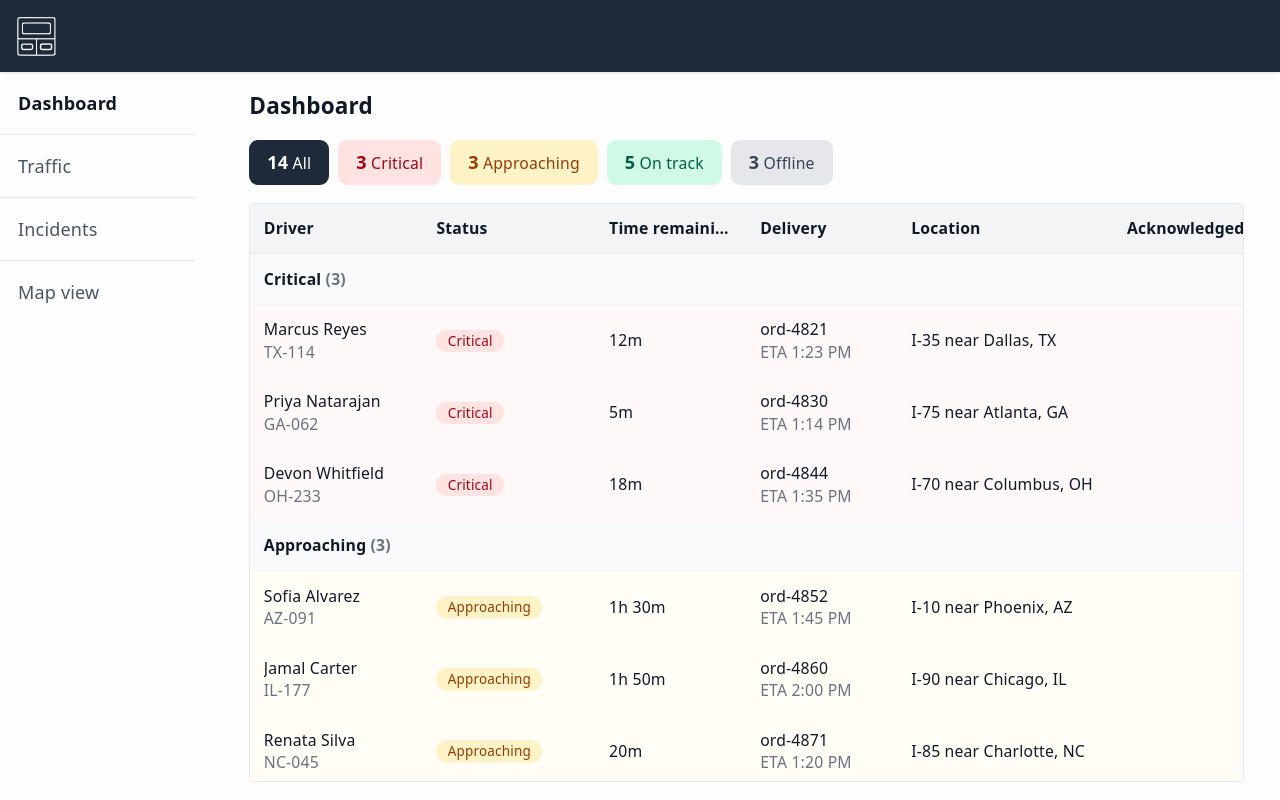
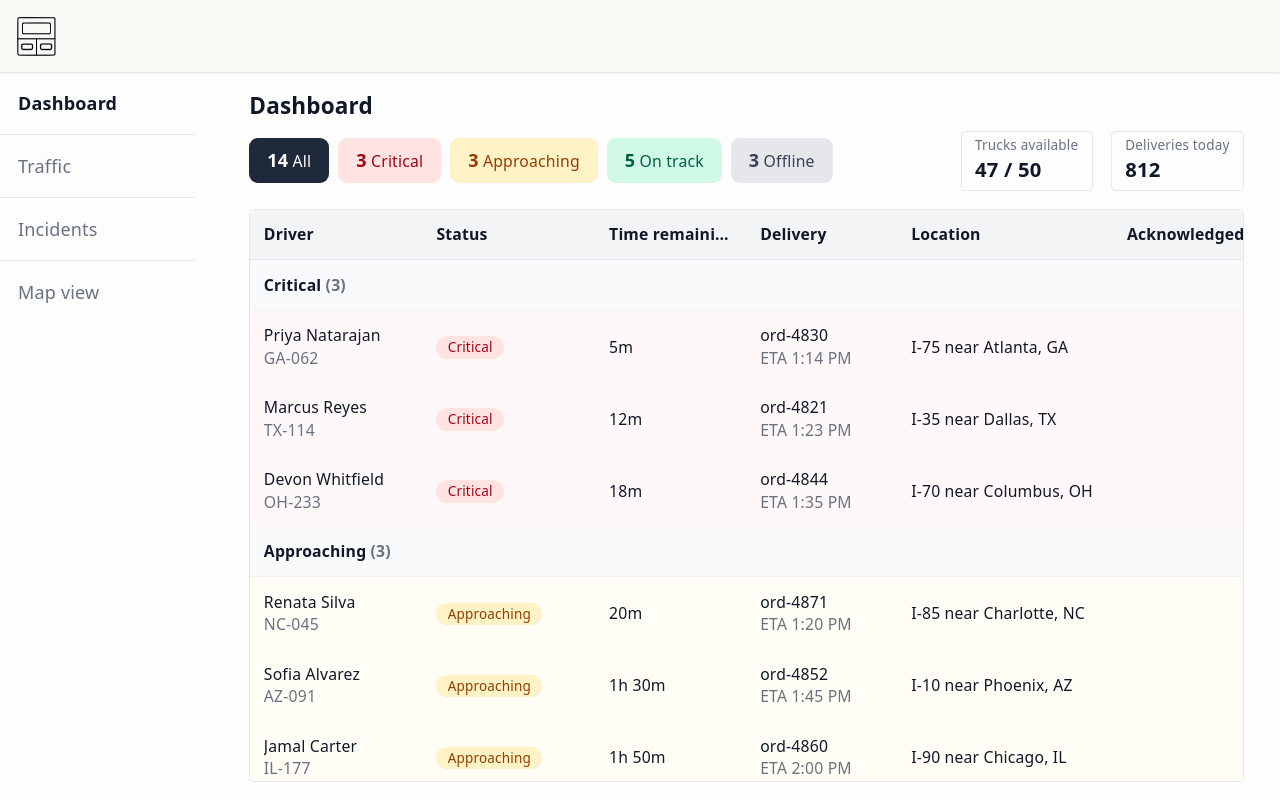
Before and after one commit to charlottemoche/fleet-toast, a React (Vite) app: page / in a window 1280 px wide. Built offline with nearby package versions, Linux system fonts and the light colour scheme.

Commit message:
fix: sort

```diff
--- a/src/App.jsx
+++ b/src/App.jsx
@@ -1,6 +1,7 @@
-import { useMemo } from 'react'
+import { useMemo, useState } from 'react'
 import { Dashboard } from './components/dashboard/Dashboard.jsx'
 import { AlertToastStack } from './components/alerts/AlertToastStack.jsx'
+import { DriverDrillIn } from './components/driver-detail/DriverDrillIn.jsx'
 import { mockDrivers } from './data/mockDrivers.js'
 import { sectionOrder, statusConfig } from './data/statusConfig.js'
 import { useClockTick } from './hooks/useClockTick.js'
@@ -11,6 +12,8 @@ const TICK_INTERVAL_MS = 30_000
 
 export default function App() {
   const now = useClockTick(TICK_INTERVAL_MS)
+  const [selectedDriverId, setSelectedDriverId] = useState(null)
+  const [acknowledgedIds, setAcknowledgedIds] = useState(new Set())
   const driversBySection = useMemo(
     () => groupDriversBySection(mockDrivers, now, statusConfig, sectionOrder),
     [now],
@@ -18,16 +21,31 @@ export default function App() {
   const { toasts, dismissToast } = useCriticalAlerts(
     driversBySection.get('critical'),
   )
+  const selectedDriver = mockDrivers.find(
+    (driver) => driver.id === selectedDriverId,
+  )
+
+  function toggleAcknowledged(driverId) {
+    setAcknowledgedIds((current) => {
+      const next = new Set(current)
+      if (next.has(driverId)) {
+        next.delete(driverId)
+      } else {
+        next.add(driverId)
+      }
+      return next
+    })
+  }
 
   return (
     <main className="relative mx-auto flex h-screen flex-col bg-gray-100/20 text-gray-900 dark:bg-[#121212] dark:text-gray-100">
-      <nav className="sticky top-0 z-10 bg-gray-800 p-3 shadow dark:bg-[#000000]">
+      <nav className="sticky top-0 z-10 bg-[#f8f8f5] p-3 shadow dark:bg-[#000000]">
         <div>
           <ul className="m-0 flex w-full flex-1 list-none items-center justify-between gap-2 p-0">
             <li>
               <a href="/">
                 <img
-                  src="/charlotte-truck-white.png"
+                  src="/charlotte-truck.png"
                   alt="Logo"
                   className="h-10 w-10"
                 />
@@ -37,9 +55,28 @@ export default function App() {
         </div>
       </nav>
       <div className="mx-auto min-h-0 w-full flex-1">
-        <Dashboard now={now} driversBySection={driversBySection} />
+        <Dashboard
+          now={now}
+          driversBySection={driversBySection}
+          onSelectDriver={setSelectedDriverId}
+          acknowledgedIds={acknowledgedIds}
+          onToggleAcknowledged={toggleAcknowledged}
+        />
       </div>
-      <AlertToastStack toasts={toasts} now={now} onDismiss={dismissToast} />
+      <AlertToastStack
+        toasts={toasts}
+        now={now}
+        onDismiss={dismissToast}
+        onSelectDriver={setSelectedDriverId}
+      />
+      {selectedDriver && (
+        <DriverDrillIn
+          driver={selectedDriver}
+          onClose={() => setSelectedDriverId(null)}
+          isAcknowledged={acknowledgedIds.has(selectedDriver.id)}
+          onToggleAcknowledged={() => toggleAcknowledged(selectedDriver.id)}
+        />
+      )}
     </main>
   )
 }
--- a/src/components/alerts/AlertToastStack.jsx
+++ b/src/components/alerts/AlertToastStack.jsx
@@ -1,16 +1,17 @@
 import { AlertToast } from './AlertToast.jsx'
 
-export function AlertToastStack({ toasts, now, onDismiss }) {
+export function AlertToastStack({ toasts, now, onDismiss, onSelectDriver }) {
   if (toasts.length === 0) return null
 
   return (
-    <output className="fixed top-20 right-4 z-30 flex flex-col gap-2">
+    <output className="fixed top-4 right-4 z-30 flex flex-col gap-2">
       {toasts.map((toast) => (
         <AlertToast
           key={toast.id}
           driver={toast.driver}
           now={now}
           onDismiss={() => onDismiss(toast.id)}
+          onSelectDriver={onSelectDriver}
         />
       ))}
     </output>
--- a/src/components/dashboard/Dashboard.jsx
+++ b/src/components/dashboard/Dashboard.jsx
@@ -4,31 +4,27 @@ import {
   isSectionAlwaysExpanded,
   sectionOrder,
 } from '../../data/statusConfig.js'
-import { mockDrivers } from '../../data/mockDrivers.js'
-import { DriverDrillIn } from '../driver-detail/DriverDrillIn.jsx'
 import { StatusFilters } from './StatusFilters.jsx'
 import { DriverSection } from './DriverSection.jsx'
 
-export function Dashboard({ now, driversBySection }) {
-  const [selectedDriverId, setSelectedDriverId] = useState(null)
+// Illustrative only — the exercise's fleet (50 trucks, 1,000+ deliveries/day)
+// is far larger than this app's 14-driver sample, so these aren't derived
+// from mockDrivers.js. They exist to show where fleet-wide throughput would
+// live in the UI, not to model it.
+const TRUCKS_AVAILABLE = '47 / 50'
+const DELIVERIES_TODAY = '812'
+
+// Illustrative only — side panel nav items
+const NAV_ITEMS = ['Dashboard', 'Traffic', 'Incidents', 'Map view']
+const SELECTED_NAV_ITEM = NAV_ITEMS[0]
+
+export function Dashboard({
+  now,
+  driversBySection,
+  onSelectDriver,
+  acknowledgedIds,
+}) {
   const [activeFilter, setActiveFilter] = useState(null)
-  const [acknowledgedIds, setAcknowledgedIds] = useState(new Set())
-
-  const selectedDriver = mockDrivers.find(
-    (driver) => driver.id === selectedDriverId,
-  )
-
-  function toggleAcknowledged(driverId) {
-    setAcknowledgedIds((current) => {
-      const next = new Set(current)
-      if (next.has(driverId)) {
-        next.delete(driverId)
-      } else {
-        next.add(driverId)
-      }
-      return next
-    })
-  }
 
   const visibleSections = activeFilter
     ? sectionOrder.filter((section) => section === activeFilter)
@@ -39,36 +35,48 @@ export function Dashboard({ now, driversBySection }) {
       <div className="flex h-full min-h-0 flex-1 gap-4 overflow-hidden">
         <aside className="sticky top-0 flex hidden w-1/6 flex-col gap-2 self-start pr-4 lg:block">
           <ul className="flex flex-col divide-y divide-gray-200 dark:divide-gray-800">
-            <li>
-              <button className="w-full rounded p-4 text-left font-bold transition-colors duration-500 hover:bg-gray-200 dark:hover:bg-gray-800">
-                Dashboard
-              </button>
-            </li>
-            <li>
-              <button className="w-full rounded p-4 text-left text-gray-600 transition-colors duration-500 hover:bg-gray-200 dark:text-gray-400 dark:hover:bg-gray-800">
-                Traffic
-              </button>
-            </li>
-            <li>
-              <button className="w-full rounded p-4 text-left text-gray-600 transition-colors duration-500 hover:bg-gray-200 dark:text-gray-400 dark:hover:bg-gray-800">
-                Incidents
-              </button>
-            </li>
-            <li>
-              <button className="w-full rounded p-4 text-left text-gray-600 transition-colors duration-500 hover:bg-gray-200 dark:text-gray-400 dark:hover:bg-gray-800">
-                Map view
-              </button>
-            </li>
+            {NAV_ITEMS.map((item) => (
+              <li key={item}>
+                <button
+                  className={[
+                    'w-full rounded p-4 text-left transition-colors duration-500 hover:bg-gray-200 dark:text-gray-200 dark:hover:bg-gray-800',
+                    item === SELECTED_NAV_ITEM
+                      ? 'font-bold'
+                      : 'text-gray-500 dark:text-gray-400',
+                  ].join(' ')}
+                >
+                  {item}
+                </button>
+              </li>
+            ))}
           </ul>
         </aside>
         <section className="flex min-w-0 flex-1 flex-col p-4 lg:pr-8">
-          <h1 className="mb-4 shrink-0 text-xl font-semibold">Dashboard</h1>
-          <div className="shrink-0">
+          <h1 className="mb-2 shrink-0 text-xl font-semibold">
+            {SELECTED_NAV_ITEM}
+          </h1>
+          <div className="flex shrink-0 flex-col-reverse gap-4 md:flex-row md:items-center md:justify-between">
             <StatusFilters
               driversBySection={driversBySection}
               activeFilter={activeFilter}
               onFilterChange={setActiveFilter}
             />
+            <div className="flex flex-col gap-2 sm:flex-row sm:items-center sm:justify-between">
+              <div className="flex shrink-0 gap-4 text-sm">
+                <div className="rounded border border-gray-200 px-3 py-1 dark:border-gray-800">
+                  <div className="text-xs text-gray-500">Trucks available</div>
+                  <div className="text-lg font-semibold">
+                    {TRUCKS_AVAILABLE}
+                  </div>
+                </div>
+                <div className="rounded border border-gray-200 px-3 py-1 dark:border-gray-800">
+                  <div className="text-xs text-gray-500">Deliveries today</div>
+                  <div className="text-lg font-semibold">
+                    {DELIVERIES_TODAY}
+                  </div>
+                </div>
+              </div>
+            </div>
           </div>
           <div className="relative mt-4 max-h-fit min-h-0 flex-1 overflow-auto rounded border border-gray-200 dark:border-gray-800">
             <table className="w-full min-w-[760px] table-fixed bg-white text-left text-sm dark:bg-[#121212] dark:text-gray-100">
@@ -107,20 +115,12 @@ export function Dashboard({ now, driversBySection }) {
                   }
                   drivers={driversBySection.get(section)}
                   now={now}
-                  onSelectDriver={setSelectedDriverId}
+                  onSelectDriver={onSelectDriver}
                   acknowledgedIds={acknowledgedIds}
                 />
               ))}
             </table>
           </div>
-          {selectedDriver && (
-            <DriverDrillIn
-              driver={selectedDriver}
-              onClose={() => setSelectedDriverId(null)}
-              isAcknowledged={acknowledgedIds.has(selectedDriver.id)}
-              onToggleAcknowledged={() => toggleAcknowledged(selectedDriver.id)}
-            />
-          )}
         </section>
       </div>
     </div>
--- a/src/data/statusConfig.js
+++ b/src/data/statusConfig.js
@@ -47,7 +47,7 @@ export const offlineTier = {
   badgeClassName:
     'bg-gray-200 text-gray-700 dark:bg-gray-800 dark:text-gray-300 hover:bg-gray-300 dark:hover:bg-gray-900 transition-colors duration-500',
   activeBadgeClassName: 'bg-gray-700 text-white',
-  rowClassName: 'opacity-50',
+  rowClassName: '',
 }
 
 export const sectionOrder = ['critical', 'approaching', 'on-track', 'offline']
--- a/src/utils/hos.js
+++ b/src/utils/hos.js
@@ -34,13 +34,23 @@ export function getDriverStatus(driver, now, config) {
 
 // Runs getDriverStatus directly (not the useDriverStatus hook) since this
 // groups the whole driver list in one pass — hooks can't be called in a loop.
+// Within each section, drivers are sorted by ascending time remaining so the
+// most urgent driver — the one closest to their HOS limit — always leads.
 export function groupDriversBySection(drivers, now, config, sectionOrder) {
   const driversBySection = new Map(sectionOrder.map((section) => [section, []]))
+  const remainingMinutesById = new Map()
 
   for (const driver of drivers) {
-    const { tierId } = getDriverStatus(driver, now, config)
+    const { tierId, remainingMinutes } = getDriverStatus(driver, now, config)
     const section = getTierById(tierId).section
     driversBySection.get(section).push(driver)
+    remainingMinutesById.set(driver.id, remainingMinutes)
+  }
+
+  for (const sectionDrivers of driversBySection.values()) {
+    sectionDrivers.sort(
+      (a, b) => remainingMinutesById.get(a.id) - remainingMinutesById.get(b.id),
+    )
   }
 
   return driversBySection
```
Also changed, not shown: src/components/alerts/AlertToast.jsx (+13 -14 lines), 1 other file (tests, documents, lock files or other folders).
